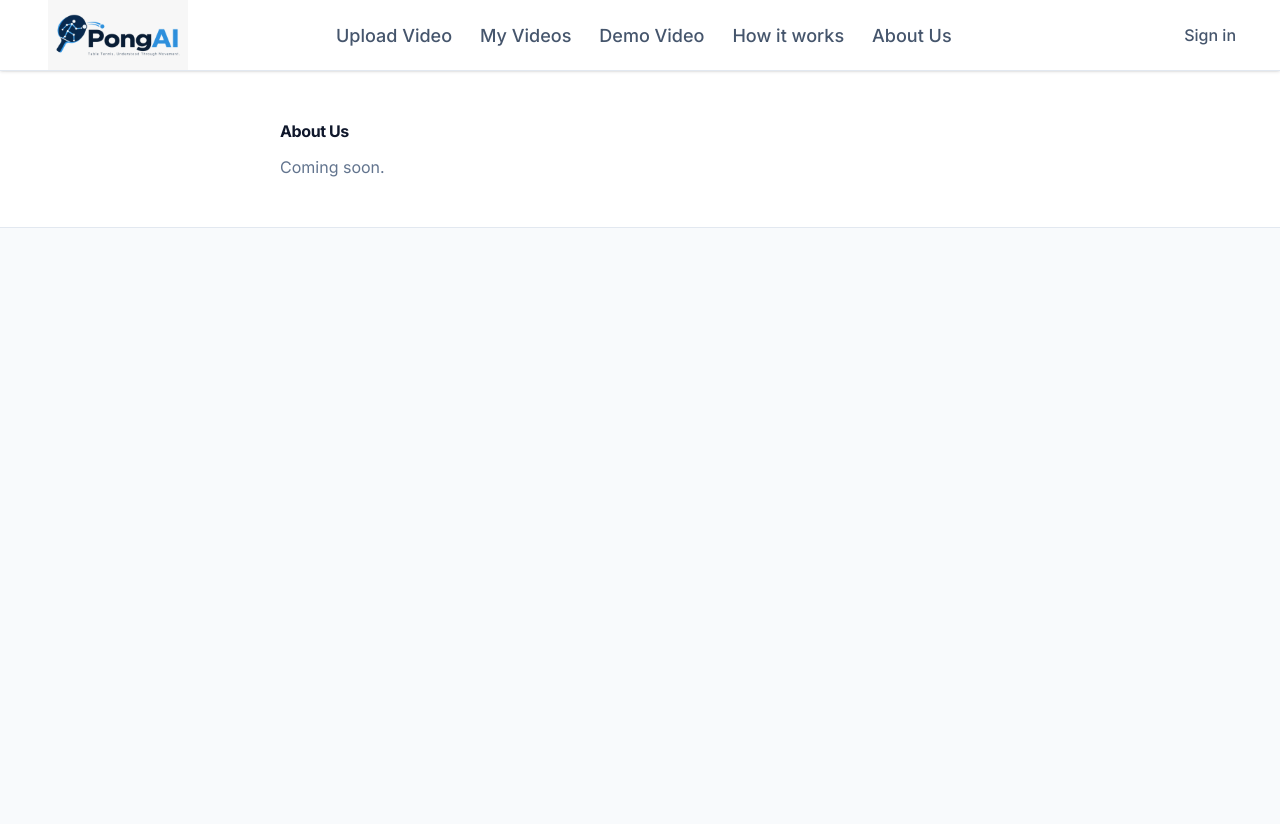
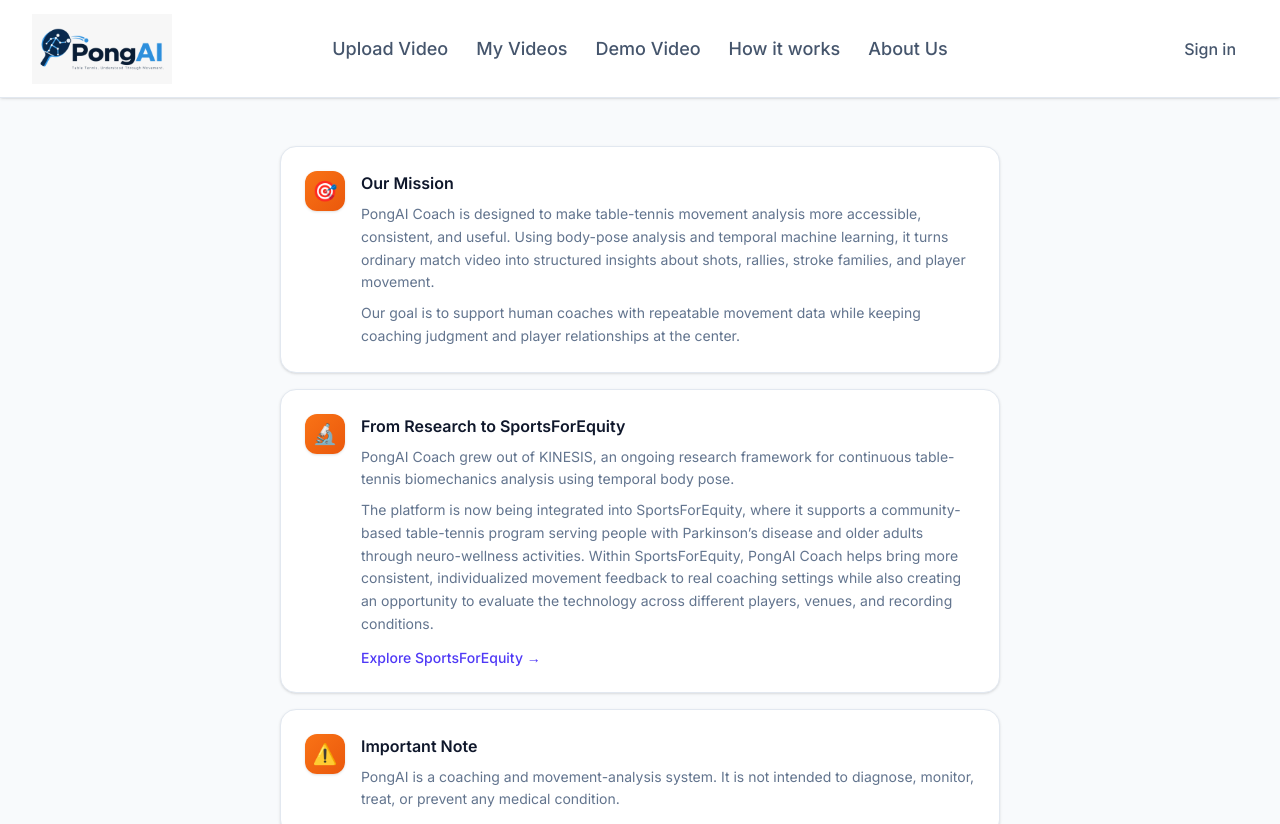
Before and after one commit to ThePhoenix10/PongAICoach, a Next.js app in the folder Frontend/: page /about in a window 1280 px wide. Shown: the top 824 px of the page. Built offline with nearby package versions, Linux system fonts and the light colour scheme.

Commit message:
sync PongAICoach Frontend with TableTennisAI Frontend

```diff
--- a/Frontend/src/app/about/page.tsx
+++ b/Frontend/src/app/about/page.tsx
@@ -1,15 +1,75 @@
-
 import type { Metadata } from "next";
 
 export const metadata: Metadata = { title: "About Us" };
 
+type Section = {
+  icon: string;
+  h: string;
+  p: string[];
+  cta?: { href: string; label: string };
+};
+
+const SECTIONS: Section[] = [
+  {
+    icon: "🎯",
+    h: "Our Mission",
+    p: [
+      "PongAI Coach is designed to make table-tennis movement analysis more accessible, consistent, and useful. Using body-pose analysis and temporal machine learning, it turns ordinary match video into structured insights about shots, rallies, stroke families, and player movement.",
+      "Our goal is to support human coaches with repeatable movement data while keeping coaching judgment and player relationships at the center.",
+    ],
+  },
+  {
+    icon: "🔬",
+    h: "From Research to SportsForEquity",
+    p: [
+      "PongAI Coach grew out of KINESIS, an ongoing research framework for continuous table-tennis biomechanics analysis using temporal body pose.",
+      "The platform is now being integrated into SportsForEquity, where it supports a community-based table-tennis program serving people with Parkinson’s disease and older adults through neuro-wellness activities. Within SportsForEquity, PongAI Coach helps bring more consistent, individualized movement feedback to real coaching settings while also creating an opportunity to evaluate the technology across different players, venues, and recording conditions.",
+    ],
+    cta: { href: "https://sportsforequity.live", label: "Explore SportsForEquity" },
+  },
+  {
+    icon: "⚠️",
+    h: "Important Note",
+    p: [
+      "PongAI is a coaching and movement-analysis system. It is not intended to diagnose, monitor, treat, or prevent any medical condition.",
+    ],
+  },
+];
+
 export default function Page() {
   return (
     <div className="bg-slate-50 min-h-screen">
-      <div className="border-b border-slate-200 bg-white">
-        <div className="mx-auto max-w-3xl px-4 py-12 sm:px-6">
-          <h1 className="text-3xl font-bold tracking-tight text-slate-900">About Us</h1>
-          <p className="mt-3 text-slate-500">Coming soon.</p>
+      <div className="mx-auto max-w-3xl px-4 py-12 sm:px-6">
+        <div className="space-y-4">
+          {SECTIONS.map((s) => (
+            <div key={s.h} className="rounded-2xl border border-slate-200 bg-white p-6 shadow-sm">
+              <div className="flex items-start gap-4">
+                <div className="flex size-10 shrink-0 items-center justify-center rounded-xl gradient-brand text-lg shadow-sm">
+                  {s.icon}
+                </div>
+                <div>
+                  <h2 className="font-semibold text-slate-900">{s.h}</h2>
+                  {s.p.map((para) => (
+                    <p key={para} className="mt-2 text-sm text-slate-500 leading-relaxed">
+                      {para}
+                    </p>
+                  ))}
+                  {s.cta ? (
+                    <p className="mt-3 text-sm">
+                      <a
+                        href={s.cta.href}
+                        className="font-medium text-indigo-600 hover:text-indigo-700"
+                        target="_blank"
+                        rel="noopener noreferrer"
+                      >
+                        {s.cta.label} →
+                      </a>
+                    </p>
+                  ) : null}
+                </div>
+              </div>
+            </div>
+          ))}
         </div>
       </div>
     </div>
--- a/Frontend/src/app/layout.tsx
+++ b/Frontend/src/app/layout.tsx
@@ -11,7 +11,10 @@
   display: "swap",
 });
 
+const SITE_URL = "https://pongaicoach.live";
+
 export const metadata: Metadata = {
+  metadataBase: new URL(SITE_URL),
   title: {
     default: "PongAI",
     template: "%s · PongAI",
@@ -25,10 +28,22 @@
   themeColor: "#f5f7fa",
 };
 
+const organizationJsonLd = {
+  "@context": "https://schema.org",
+  "@type": "Organization",
+  name: "PongAI Coach",
+  url: SITE_URL,
+  sameAs: ["https://sportsforequity.live/"],
+};
+
 export default function RootLayout({ children }: LayoutProps<"/">) {
   return (
     <html lang="en" className={`h-full antialiased ${inter.variable}`}>
       <body className="flex min-h-full flex-col">
+        <script
+          type="application/ld+json"
+          dangerouslySetInnerHTML={{ __html: JSON.stringify(organizationJsonLd) }}
+        />
         <SiteHeader />
         <main id="main" className="flex-1">
           {children}
--- /dev/null
+++ b/Frontend/src/app/robots.ts
@@ -0,0 +1,16 @@
+import type { MetadataRoute } from "next";
+
+export const dynamic = "force-static";
+
+export default function robots(): MetadataRoute.Robots {
+  return {
+    rules: [
+      {
+        userAgent: "*",
+        allow: "/",
+        disallow: ["/dashboard", "/profile", "/analysis", "/signin", "/signup"],
+      },
+    ],
+    sitemap: "https://pongaicoach.live/sitemap.xml",
+  };
+}
--- a/Frontend/src/app/signin/page.tsx
+++ b/Frontend/src/app/signin/page.tsx
@@ -1,4 +1,3 @@
-//Sign in
 import { Suspense } from "react";
 import type { Metadata } from "next";
 import { AuthForm } from "@/components/auth-form";
--- a/Frontend/src/components/site-footer.tsx
+++ b/Frontend/src/components/site-footer.tsx
@@ -18,9 +18,9 @@
               <Image
                 src="/PongAILogo.jpeg"
                 alt="PongAI"
-                width={150}
-                height={50}
-                className="h-12 w-auto object-contain"
+                width={192}
+                height={64}
+                className="h-16 w-auto object-contain"
               />
             </Link>
             <p className="mt-4 text-sm leading-relaxed text-slate-500 max-w-xs">
--- a/Frontend/src/components/site-header.tsx
+++ b/Frontend/src/components/site-header.tsx
@@ -2,85 +2,170 @@
 
 import Link from "next/link";
 import Image from "next/image";
+import { useState } from "react";
 import { AccountMenu } from "./account-menu";
 import { useSession } from "./session-provider";
 import { useUploadAction } from "@/lib/use-upload-action";
 
-const navBtn = "rounded-lg px-3 py-1.5 font-medium text-slate-600 hover:text-slate-900 hover:bg-slate-100 transition-colors";
+const navBtn =
+  "whitespace-nowrap rounded-lg px-3 py-1.5 font-medium text-slate-600 hover:text-slate-900 hover:bg-slate-100 transition-colors";
+const mobileNavBtn =
+  "block w-full text-left rounded-lg px-4 py-3 font-medium text-slate-600 hover:text-slate-900 hover:bg-slate-100 transition-colors";
 
 export function SiteHeader() {
   const { user, ready, signOut } = useSession();
   const uploadVideo = useUploadAction();
+  const [menuOpen, setMenuOpen] = useState(false);
+
+  const navLinks = (mobile: boolean) => {
+    const cls = mobile ? mobileNavBtn : navBtn;
+    return (
+      <>
+        <button
+          type="button"
+          onClick={() => {
+            setMenuOpen(false);
+            uploadVideo();
+          }}
+          className={`${cls} cursor-pointer`}
+        >
+          Upload Video
+        </button>
+
+        {ready && user && (
+          <Link
+            href="/dashboard/"
+            className={cls}
+            onClick={() => setMenuOpen(false)}
+          >
+            My Videos
+          </Link>
+        )}
+
+        {ready && !user && (
+          <Link
+            href="/signin/?next=/dashboard/"
+            className={cls}
+            onClick={() => setMenuOpen(false)}
+          >
+            My Videos
+          </Link>
+        )}
+
+        <Link
+          href="/analysis/game_1/"
+          className={cls}
+          onClick={() => setMenuOpen(false)}
+        >
+          Demo Video
+        </Link>
+
+        <Link
+          href="/how-it-works/"
+          className={cls}
+          onClick={() => setMenuOpen(false)}
+        >
+          How it works
+        </Link>
+
+        <Link
+          href="/about/"
+          className={cls}
+          onClick={() => setMenuOpen(false)}
+        >
+          About Us
+        </Link>
+      </>
+    );
+  };
 
   return (
     <header className="sticky top-0 z-50 border-b border-slate-200 bg-white shadow-sm">
-      <a href="#main" className="focus:bg-brand focus:text-on-brand sr-only focus:not-sr-only focus:absolute focus:top-4 focus:left-4 focus:z-50 focus:rounded focus:px-3 focus:py-2 focus:text-sm">
+      <a
+        href="#main"
+        className="focus:bg-brand focus:text-on-brand sr-only focus:not-sr-only focus:absolute focus:top-4 focus:left-4 focus:z-50 focus:rounded focus:px-3 focus:py-2 focus:text-sm"
+      >
         Skip to content
       </a>
 
-      {/* Header container — h-[70px] is ~10% taller than h-16 (64px) */}
-      <div className="flex w-full items-center gap-2 px-8" style={{ height: "70px" }}>
-
-        {/* Logo — 10% larger: 198x66 up from 180x60 */}
-        <Link href="/" className="flex items-center bg-white ml-4 shrink-0">
+      <div
+        className="relative flex w-full items-center px-4 sm:px-8"
+        style={{ height: "97px" }}
+      >
+        {/* Logo */}
+        <Link href="/" className="flex items-center bg-white shrink-0">
           <Image
             src="/PongAILogo.jpeg"
             alt="PongAI"
-            width={198}
-            height={66}
+            width={274}
+            height={91}
             className="w-auto object-contain"
             style={{ height: "70px" }}
             priority
           />
         </Link>
 
-        {/* Nav buttons — left aligned after logo */}
-        <nav className="flex items-center gap-1 ml-32" style={{ fontSize: "1.125rem" }}>
-          <button
-            type="button"
-            onClick={uploadVideo}
-            className={`${navBtn} cursor-pointer`}
-          >
-            Upload Video
-          </button>
-
-          {ready && user && (
-            <Link href="/dashboard/" className={navBtn}>
-              My Videos
-            </Link>
-          )}
-
-          {ready && !user && (
-            <Link href="/signin/?next=/dashboard/" className={navBtn}>
-              My Videos
-            </Link>
-          )}
-
-          <Link href="/analysis/game_1/" className={navBtn}>
-            Demo Video
-          </Link>
-
-          <Link href="/how-it-works/" className={navBtn}>
-            How it works
-          </Link>
-
-          <Link href="/about/" className={navBtn}>
-            About Us
-          </Link>
+        {/* Desktop nav — hidden below lg */}
+        <nav
+          className="absolute left-1/2 -translate-x-1/2 hidden lg:flex items-center gap-1"
+          style={{ fontSize: "1.125rem" }}
+        >
+          {navLinks(false)}
         </nav>
 
-        {/* Sign in — pinned to far right */}
-        <div className="ml-auto">
+        {/* Right side: sign-in + hamburger */}
+        <div className="ml-auto flex items-center gap-2">
           {ready &&
             (user ? (
               <AccountMenu user={user} onSignOut={signOut} />
             ) : (
-              <Link href="/signin/" className={navBtn}>
+              <Link href="/signin/" className={`${navBtn} hidden lg:inline-flex`}>
                 Sign in
               </Link>
             ))}
+
+          {/* Hamburger — visible below lg */}
+          <button
+            type="button"
+            aria-label={menuOpen ? "Close menu" : "Open menu"}
+            onClick={() => setMenuOpen((v) => !v)}
+            className="lg:hidden flex flex-col justify-center items-center w-10 h-10 rounded-lg hover:bg-slate-100 transition-colors"
+          >
+            <span
+              className={`block h-0.5 w-5 bg-slate-700 transition-all duration-200 ${
+                menuOpen ? "translate-y-[3px] rotate-45" : ""
+              }`}
+            />
+            <span
+              className={`block h-0.5 w-5 bg-slate-700 transition-all duration-200 mt-1 ${
+                menuOpen ? "opacity-0" : ""
+              }`}
+            />
+            <span
+              className={`block h-0.5 w-5 bg-slate-700 transition-all duration-200 mt-1 ${
+                menuOpen ? "-translate-y-[7px] -rotate-45" : ""
+              }`}
+            />
+          </button>
         </div>
       </div>
+
+      {/* Mobile dropdown */}
+      {menuOpen && (
+        <nav className="lg:hidden border-t border-slate-200 bg-white px-4 py-2 shadow-lg">
+          {navLinks(true)}
+
+          {ready && !user && (
+            <Link
+              href="/signin/"
+              className={mobileNavBtn}
+              onClick={() => setMenuOpen(false)}
+            >
+              Sign in
+            </Link>
+          )}
+        </nav>
+      )}
     </header>
   );
 }
```
Also changed, not shown: Frontend/src/app/sitemap.ts (added, +27 -0 lines).
